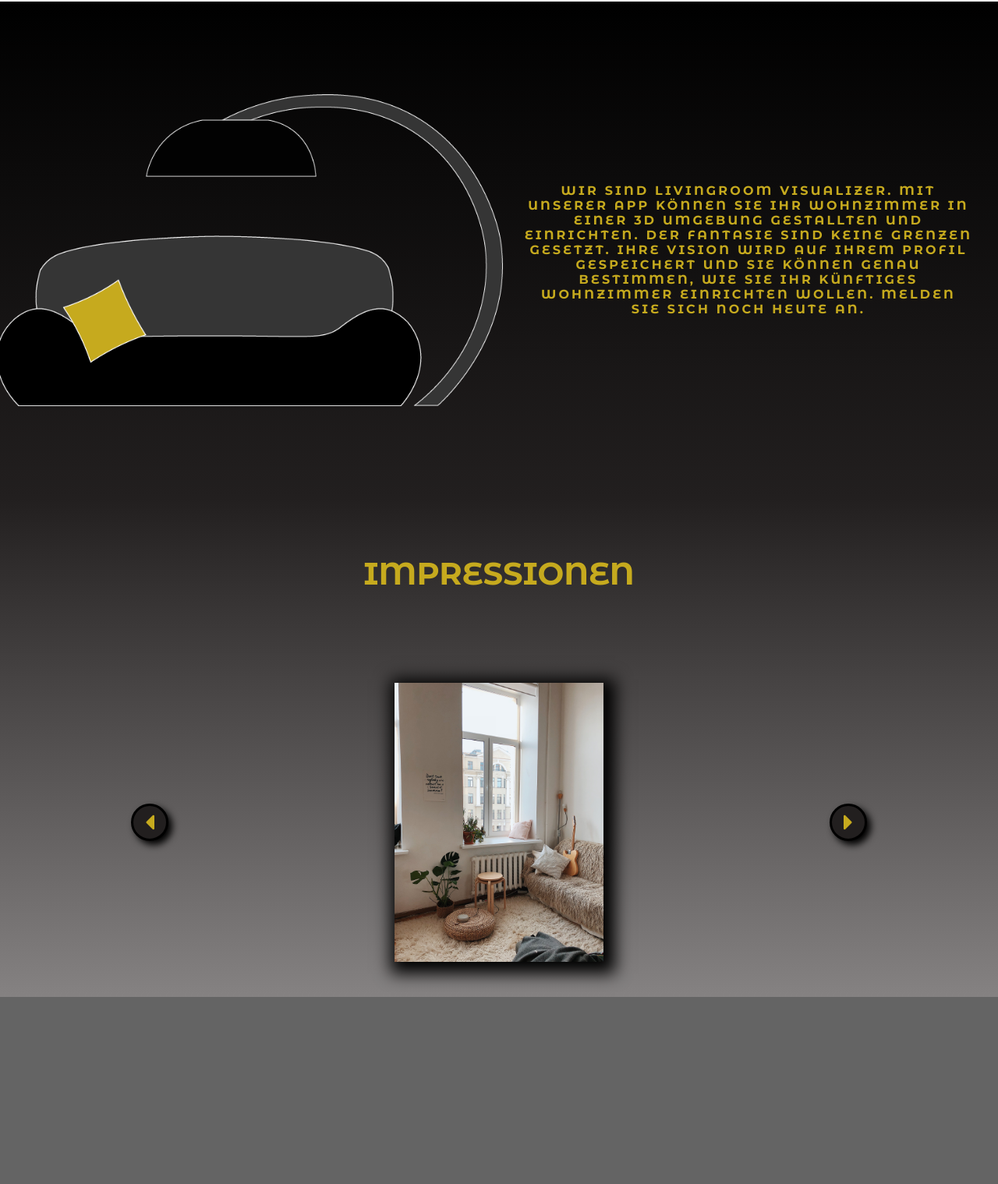
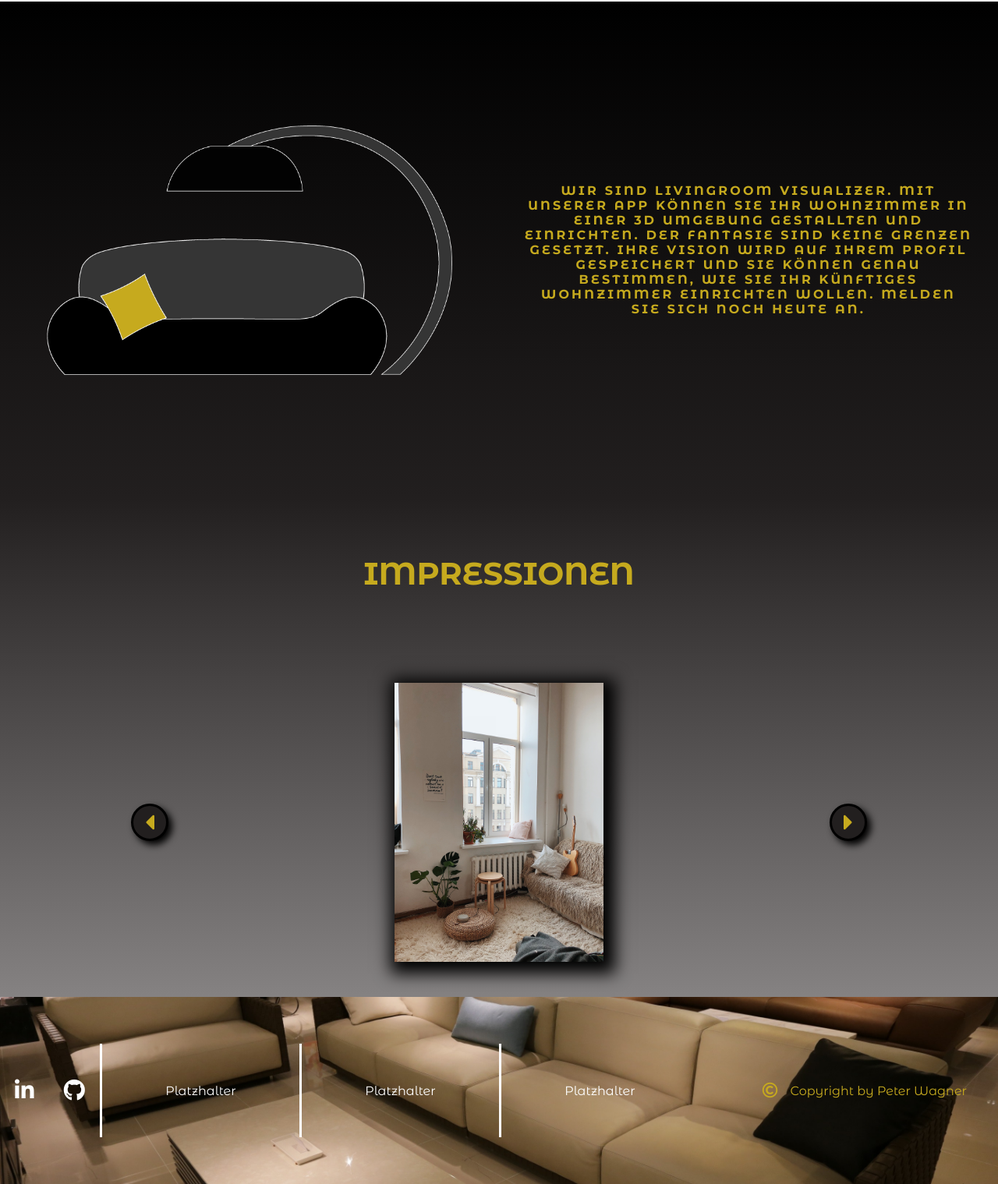
Before and after one commit to PWagner86/livingroom_visualiser, a PHP site: page / in a window 1280 px wide. Shown: the part 561-2080 px from the top of the page at 78% size. Before the commit the page ends 1840 px from the top, so only its background shows below. Run offline with PHP 8.4, Linux system fonts and the light colour scheme; some libraries are stand-ins or nearby versions.

Commit message:
footer added and styled

```diff
--- a/02_styling/01_variables_&_rules/_rules.scss
+++ b/02_styling/01_variables_&_rules/_rules.scss
@@ -48,6 +48,7 @@ ul{
 
 li{
     color: white;
+    font-size: 2vmin;
 }
 
 a{
--- a/02_styling/02_startseite/main_style.css
+++ b/02_styling/02_startseite/main_style.css
@@ -47,6 +47,7 @@ ul {
 
 li {
   color: white;
+  font-size: 2vmin;
 }
 
 a {
@@ -64,7 +65,7 @@ body header {
 body header .fade {
   width: 100%;
   height: 100%;
-  background: rgba(0, 0, 0, 0.363);
+  background: rgba(0, 0, 0, 0.507);
 }
 
 body header .fade nav {
@@ -171,7 +172,7 @@ body main .logo-wrapper {
 
 body main .logo-wrapper img {
   width: auto;
-  height: 50vmin;
+  height: 40vmin;
 }
 
 body main .intro-text-wrapper {
@@ -334,4 +335,108 @@ body .impressions-wrapper .carusell-container .carusell-wrapper .preview {
   -webkit-box-shadow: 5px 5px 20px 10px black;
           box-shadow: 5px 5px 20px 10px black;
 }
+
+body footer {
+  width: 100%;
+  height: 30vh;
+  display: -webkit-box;
+  display: -ms-flexbox;
+  display: flex;
+  background: url(../../01_pics_&_logo/footer.jpg);
+  background-size: cover;
+  background-repeat: no-repeat;
+  background-position: center center;
+}
+
+body footer .social-media-wrapper {
+  width: 10%;
+  height: 100%;
+  display: -webkit-box;
+  display: -ms-flexbox;
+  display: flex;
+  -ms-flex-pack: distribute;
+      justify-content: space-around;
+  -webkit-box-align: center;
+      -ms-flex-align: center;
+          align-items: center;
+  -webkit-box-orient: horizontal;
+  -webkit-box-direction: normal;
+      -ms-flex-direction: row;
+          flex-direction: row;
+}
+
+body footer .social-media-wrapper a {
+  color: white;
+  font-size: 3.5vmin;
+}
+
+body footer nav {
+  width: 60%;
+  height: 100%;
+}
+
+body footer nav ul {
+  width: 100%;
+  height: 100%;
+  display: -webkit-box;
+  display: -ms-flexbox;
+  display: flex;
+  -ms-flex-pack: distribute;
+      justify-content: space-around;
+  -webkit-box-align: center;
+      -ms-flex-align: center;
+          align-items: center;
+  -webkit-box-orient: horizontal;
+  -webkit-box-direction: normal;
+      -ms-flex-direction: row;
+          flex-direction: row;
+}
+
+body footer nav ul li {
+  width: 50%;
+  height: 50%;
+  display: -webkit-box;
+  display: -ms-flexbox;
+  display: flex;
+  -webkit-box-pack: center;
+      -ms-flex-pack: center;
+          justify-content: center;
+  -webkit-box-align: center;
+      -ms-flex-align: center;
+          align-items: center;
+  -webkit-box-orient: horizontal;
+  -webkit-box-direction: normal;
+      -ms-flex-direction: row;
+          flex-direction: row;
+  border-left: solid white 3px;
+}
+
+body footer .copyright-wrapper {
+  width: 30%;
+  height: 100%;
+  display: -webkit-box;
+  display: -ms-flexbox;
+  display: flex;
+  -webkit-box-pack: end;
+      -ms-flex-pack: end;
+          justify-content: flex-end;
+  -webkit-box-align: center;
+      -ms-flex-align: center;
+          align-items: center;
+  -webkit-box-orient: horizontal;
+  -webkit-box-direction: normal;
+      -ms-flex-direction: row;
+          flex-direction: row;
+}
+
+body footer .copyright-wrapper i {
+  color: #C6AA1E;
+  font-size: 2.5vmin;
+  margin-right: 1rem;
+}
+
+body footer .copyright-wrapper p {
+  margin-right: 2.5rem;
+  color: #C6AA1E;
+}
 /*# sourceMappingURL=main_style.css.map */
--- a/02_styling/02_startseite/main_style.scss
+++ b/02_styling/02_startseite/main_style.scss
@@ -11,7 +11,7 @@ body{
 
         .fade{
             @include size(100%, 100%);
-            background: rgba(0, 0, 0, 0.363);
+            background: rgba(0, 0, 0, 0.507);
 
             nav{
                 @include size(100%, 30%);
@@ -49,7 +49,7 @@ body{
             @include flex(center, center, row);
 
             img{
-                @include size(auto, 50vmin);
+                @include size(auto, 40vmin);
             }
         }
 
@@ -126,4 +126,54 @@ body{
             }
         }
     }
+
+    footer{
+        @include size(100%, 30vh);
+        display: flex;
+        background: url(../../01_pics_&_logo/footer.jpg);
+        background-size: cover;
+        background-repeat: no-repeat;
+        background-position: center center;
+
+        .social-media-wrapper{
+            @include size(10%, 100%);
+            @include flex(space-around, center, row);
+
+            a{
+                color: white;
+                font-size: 3.5vmin;
+            }
+        }
+
+        nav{
+            @include size(60%, 100%);
+
+            ul{
+                @include size(100%, 100%);
+                @include flex(space-around, center, row);
+
+                li{
+                    @include size(50%, 50%);
+                    @include flex(center, center, row);
+                    border-left: solid white 3px;
+                }
+            }
+        }
+
+        .copyright-wrapper{
+            @include size(30%, 100%);
+            @include flex(flex-end, center, row);
+
+            i{
+                color: $yellow;
+                font-size: 2.5vmin;
+                margin-right: 1rem;
+            }
+
+            p{
+                margin-right: 2.5rem;
+                color: $yellow;
+            }
+        }
+    }
 }
--- a/03_code/01_startseite/code.js
+++ b/03_code/01_startseite/code.js
@@ -1,6 +1,7 @@
 // Variables
 
 const header = document.querySelector("header");
+const footer = document.querySelector("footer");
 const prev = document.querySelector(".preview");
 const right = document.querySelector(".right");
 const left = document.querySelector(".left");
@@ -9,10 +10,10 @@ let count = 1;
 
 // Events
 
-// Paralaxeffekt im header
+// Paralaxeffekt im header und footer
 window.addEventListener("scroll", () => {
-    let offset = window.pageYOffset;
-    header.style.backgroundPositionY = `${offset * 0.7}px`;
+    const offsetY = window.pageYOffset;
+    header.style.backgroundPositionY = `${offsetY * 0.7}px`;
 })
 
 // nach rechts um nächstes Bild bei Impressionen zu sehen
--- a/index.php
+++ b/index.php
@@ -87,7 +87,21 @@
 
     <!-- footer ---------------------------------------------------------------------------------------------------------------------->
     <footer>
-
+        <div class="social-media-wrapper">
+            <a href="https://www.linkedin.com/in/peter-wagner-925a32145/" target="_blank"><i class="fab fa-linkedin-in"></i></a>
+            <a href="https://github.com/PWagner86" target="_blank"><i class="fab fa-github"></i></a>
+        </div>
+        <nav>
+            <ul>
+                <li>Platzhalter</li>
+                <li>Platzhalter</li>
+                <li>Platzhalter</li>
+            </ul>
+        </nav>
+        <div class="copyright-wrapper">
+            <i class="far fa-copyright"></i>
+            <p>Copyright by Peter Wagner</p>
+        </div>
     </footer>
 
 </body>
```
Also changed, not shown: 01_pics_&_logo/footer.jpg (added), 1 other file.
